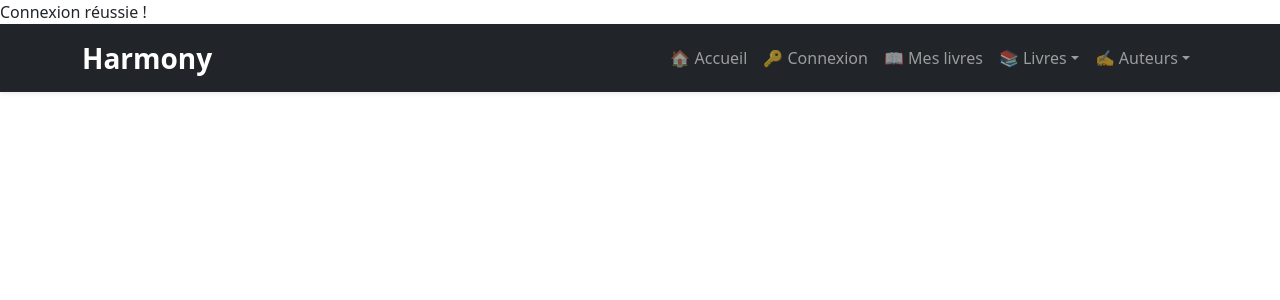
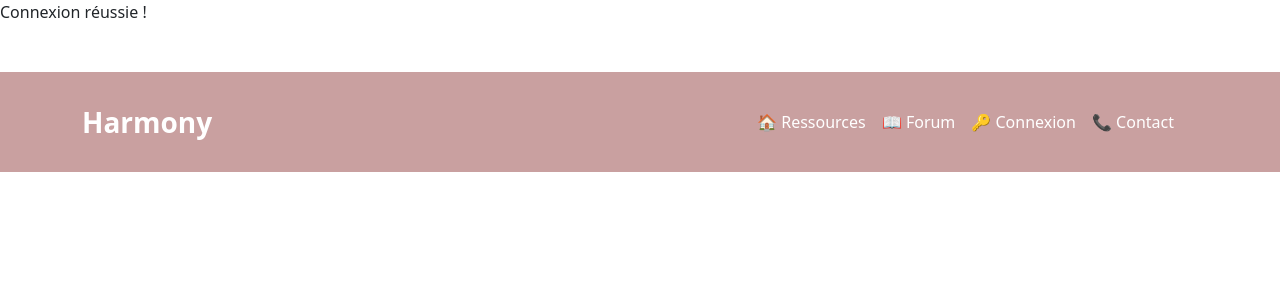
Before and after one commit to rdjamga1919/Harmony, a PHP site: page /source/inclue/header.php in a window 1280 px wide. Shown: the top 300 px of the page. Run offline with PHP 8.4, Linux system fonts and the light colour scheme.

Commit message:
refactor(): modification de la navbar et ajout de ligne de code

```diff
--- a/source/inclue/footer.php
+++ b/source/inclue/footer.php
@@ -11,9 +11,10 @@ require_once(__DIR__ . '/../../config.php');?>
 </head>
 <body>
 <!-- FOOTER -->
-<footer class="bg-dark text-white py-4 mt-5">
+<footer class="text-white py-4 mt-5"
+        style="background-color: #c9a0a0;">
     <div class="container text-center">
-        <p class="mb-2 fs-5">© 2025 – Tous droits réservés Rosie Djmaga - Anaïs Kriegel--Grapain</p>
+        <p class="mb-2 fs-5">© 2025 – Tous droits réservés Rosie Djmaga - Anaïs Kriegel--Grapain - Onesime Ngakosso-Ibara - Jordan Homere</p>
 
     </div>
 </footer>
--- a/source/inclue/header.php
+++ b/source/inclue/header.php
@@ -11,9 +11,9 @@ require_once(__DIR__ . '/../../config.php');?>
 <body>
 
 <!-- NAVBAR MODERNE -->
-<nav class="navbar navbar-expand-lg navbar-dark bg-dark shadow-sm sticky-top">
+<nav class="navbar navbar-expand-lg text-white py-4 mt-5" style="background-color: #c9a0a0;">
     <div class="container">
-        <a class="navbar-brand fs-3 fw-bold" href="#">Harmony</a>
+        <a class="navbar-brand fs-3 fw-bold text-white" href="#">Harmony</a>
 
         <button class="navbar-toggler border-0" type="button" data-bs-toggle="collapse" data-bs-target="#menuBurger">
             <span class="navbar-toggler-icon"></span>
@@ -22,33 +22,19 @@ require_once(__DIR__ . '/../../config.php');?>
         <div class="collapse navbar-collapse" id="menuBurger">
             <ul class="navbar-nav ms-auto">
                 <li class="nav-item">
-                    <a class="nav-link" href="#accueil">🏠 Accueil</a>
+                    <a class="nav-link text-white" href="#accueil">🏠 Ressources </a>
                 </li>
-
                 <li class="nav-item">
-                    <a class="nav-link" href="#connexion">🔑 Connexion</a>
+                    <a class="nav-link text-white" href="#meslivres">📖 Forum </a>
                 </li>
-
                 <li class="nav-item">
-                    <a class="nav-link" href="#meslivres">📖 Mes livres</a>
+                    <a class="nav-link text-white" href="#connexion">🔑 Connexion</a>
                 </li>
-
-                <li class="nav-item dropdown">
-                    <a class="nav-link dropdown-toggle" href="#" data-bs-toggle="dropdown">📚 Livres</a>
-                    <ul class="dropdown-menu dropdown-menu-end">
-                        <li><a class="dropdown-item" href="#ajouter-livre">➕ Ajouter</a></li>
-                        <li><a class="dropdown-item" href="#modifier-livre">✏️ Modifier</a></li>
-                        <li><a class="dropdown-item" href="#supprimer-livre">🗑️ Supprimer</a></li>
-                    </ul>
+                <li class="nav-item">
+                    <a class="nav-link text-white" href="#meslivres">📞 Contact </a>
                 </li>
-
-                <li class="nav-item dropdown">
-                    <a class="nav-link dropdown-toggle" href="#" data-bs-toggle="dropdown">✍️ Auteurs</a>
-                    <ul class="dropdown-menu dropdown-menu-end">
-                        <li><a class="dropdown-item" href="#ajouter-auteur">➕ Ajouter</a></li>
-                        <li><a class="dropdown-item" href="#modifier-auteur">✏️ Modifier</a></li>
-                        <li><a class="dropdown-item" href="#supprimer-auteur">🗑️ Supprimer</a></li>
-                    </ul>
+                <li class="nav-item">
+                    <a class="nav-link text-white" href="#meslivres"></a>
                 </li>
             </ul>
         </div>
```
Also changed, not shown: public/forum.php (+15 -1 lines).
